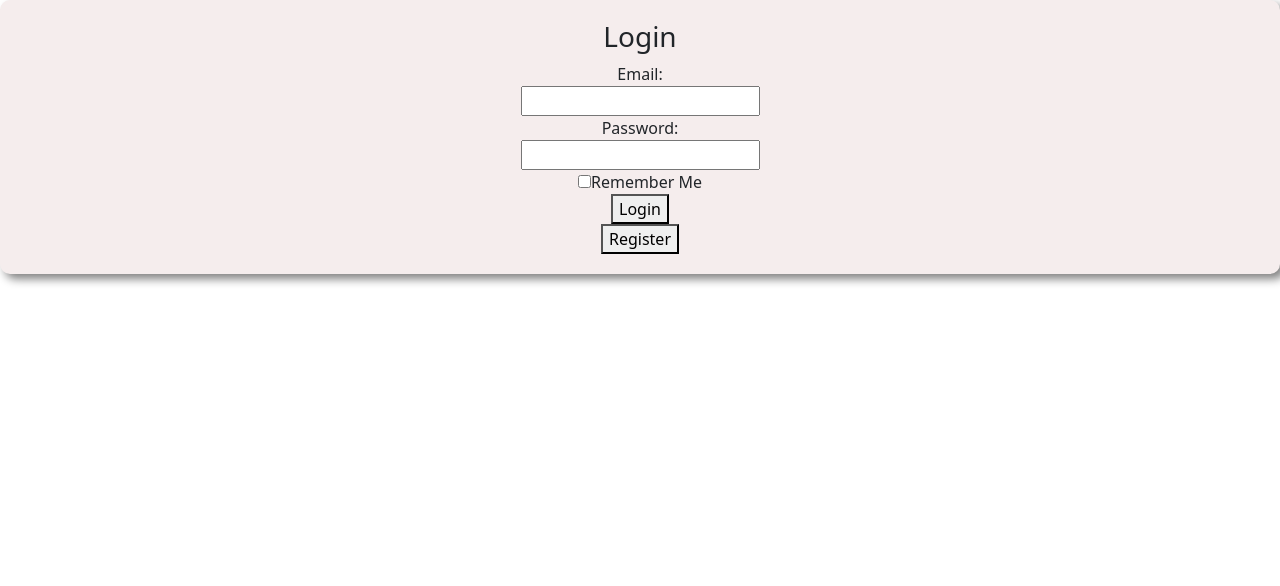
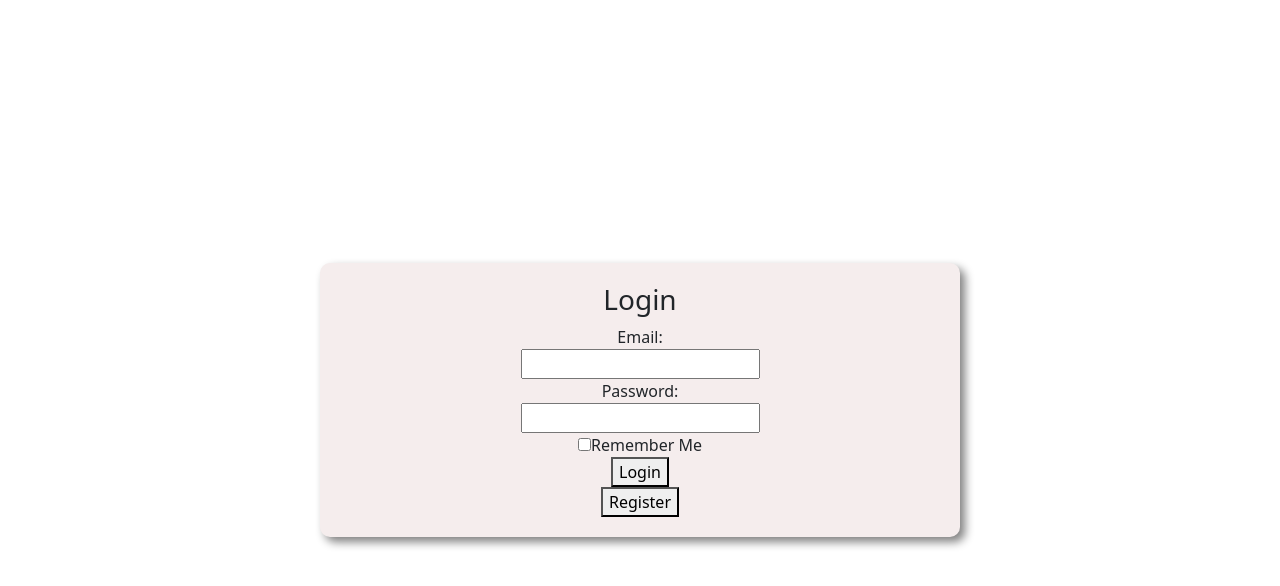
Before and after one commit to kaicottrell/Urava, a React (Vite) app in the folder Urava.client/: page /login in a window 1280 px wide. Shown: the top 586 px of the page. Built offline with nearby package versions, Linux system fonts and the light colour scheme.

Commit message:
Centered to screen login page

```diff
--- a/Urava.client/src/Pages/Identity/Login.tsx
+++ b/Urava.client/src/Pages/Identity/Login.tsx
@@ -1,6 +1,6 @@
 import { useState } from "react";
 import { useNavigate } from "react-router-dom";
-
+import { Container } from "react-bootstrap";
 function Login() {
     // state variables for email and passwords
     const [email, setEmail] = useState<string>("");
@@ -70,7 +70,8 @@ function Login() {
     };
 
     return (
-        <div className="containerbox text-center bg-primary">
+        <div className ="vh-100 d-flex justify-content-center align-items-center">
+            <Container className="w-50 containerbox text-center bg-primary">
                 <h3>Login</h3>
                 <form onSubmit={handleSubmit}>
                     <div>
@@ -113,7 +114,9 @@ function Login() {
                     </div>
                 </form>
                 {error && <p className="error">{error}</p>}
+            </Container>
         </div>
+
     );
 }
 
```
Lines whose indentation alone changed are shown as unchanged.
